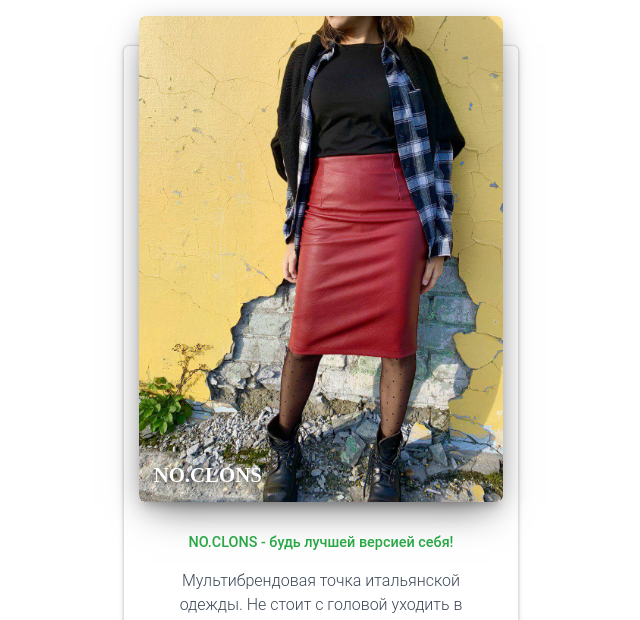
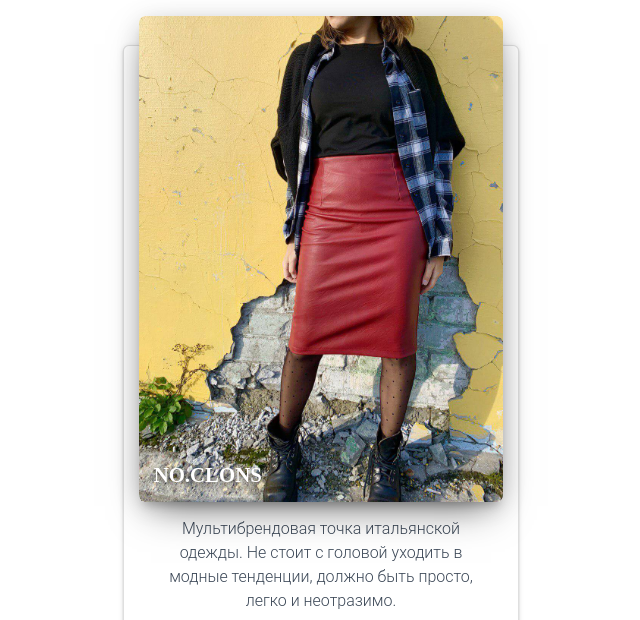
Before and after one commit to no-clons/no-clons.github.io, a plain HTML site: page index.html in a window 1280 px wide. Shown: the top 620 px of the page, without its empty margins (319-959 px from the left). Drawn offline with nearby package versions, Linux system fonts and the light colour scheme.

Commit message:
Update index.html

```diff
--- a/index.html
+++ b/index.html
@@ -15,7 +15,7 @@
             <div class="card card-profile">
                 <div class="card-image"><a href="#"><img class="img" src="1_.jpg"><div class="card-caption"> NO.CLONS </div></a></div>
                 <div class="table">
-                    <a href="https://www.instagram.com/no.clons/"><h6 class="category text-success">NO.CLONS - будь лучшей версией себя!</h6></a>
+                    <!-- <a href="https://www.instagram.com/no.clons/"><h6 class="category text-success">NO.CLONS - будь лучшей версией себя!</h6></a> -->
                     <p class="card-description">Мультибрендовая точка итальянской одежды. Не стоит с головой уходить в модные тенденции, должно быть просто, легко и неотразимо.</p>
                     <div class="ftr">
                         <a href="https://t.me/noclons" class="btn btn-just-icon btn-round btn-viber"><i class="fab fa-telegram"></i></a>
```
